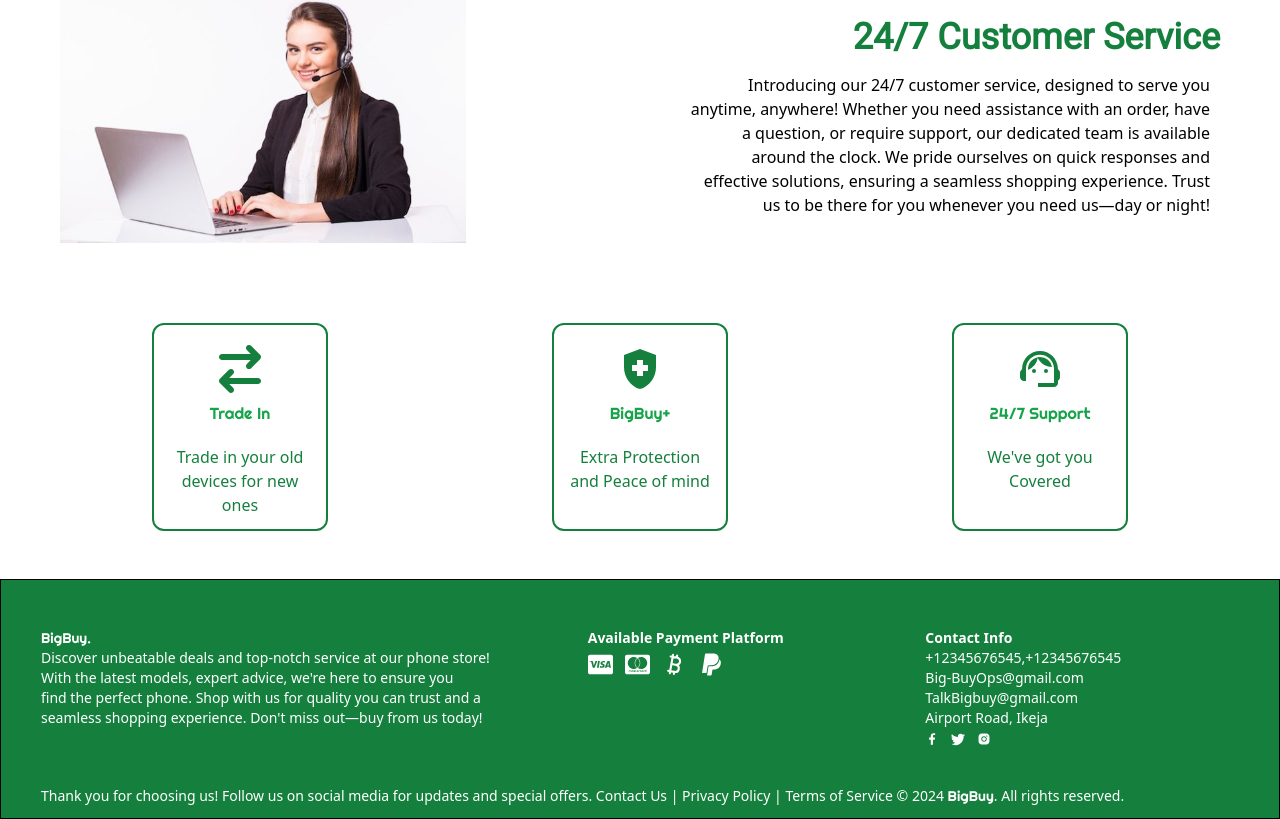
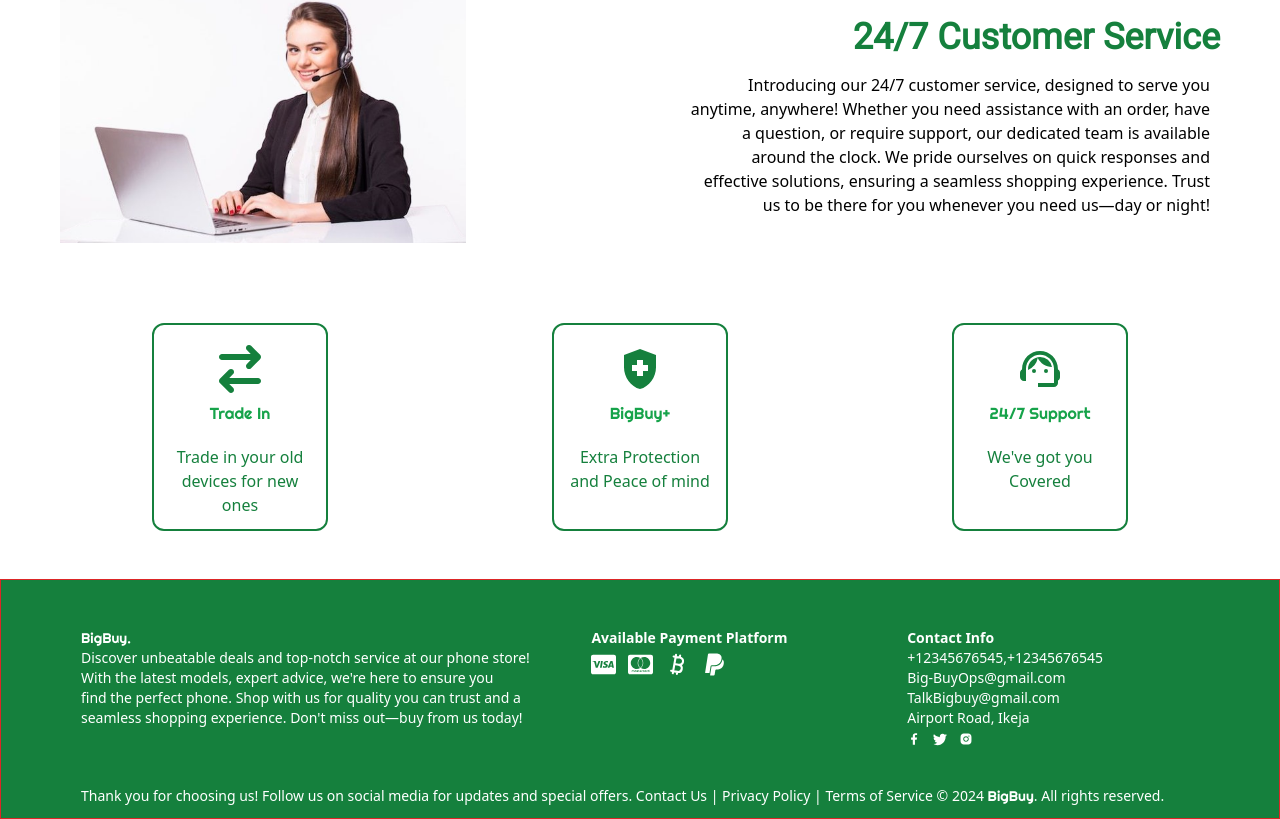
Before and after one commit to ODDIFIED/my-best-buy, a React (Vite) app: page / in a window 1280 px wide. Shown: the part 3041-3860 px from the top of the page. Built offline with nearby package versions, Linux system fonts and the light colour scheme.

Commit message:
first commit

```diff
--- a/src/component/Footer/Footer.jsx
+++ b/src/component/Footer/Footer.jsx
@@ -10,7 +10,7 @@ import { GrFacebookOption } from "react-icons/gr";
 
 const Footer = () => {
   return (
-      <footer className=" border border-black w-full  mx-auto px-10 pt-12 pb-3 bg-green-700 text-sm text-white dark:border dark:border-green-600 dark:border-b-1 dark:border-t-0 dark:border-x-0">
+      <footer className=" border border-red-600 w-full  mx-auto px-10 lg:px-20 xl:px-32 pt-12 pb-3 bg-green-700 text-sm text-white dark:border dark:border-green-600 dark:border-b-1 dark:border-t-0 dark:border-x-0">
         <div className=" xxs:flex xxs:flex-col  sm:flex sm:flex-row gap-6 ">
           {/* first grid */}
           <div className="sm:w-[50%]">
```
